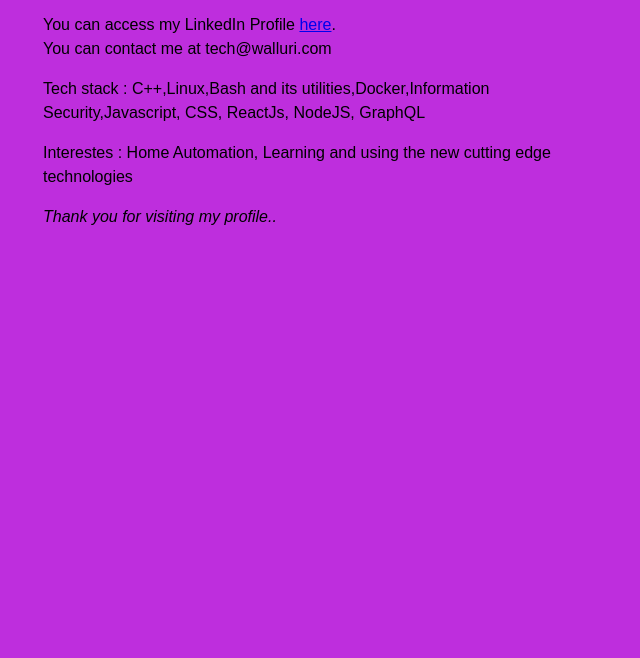
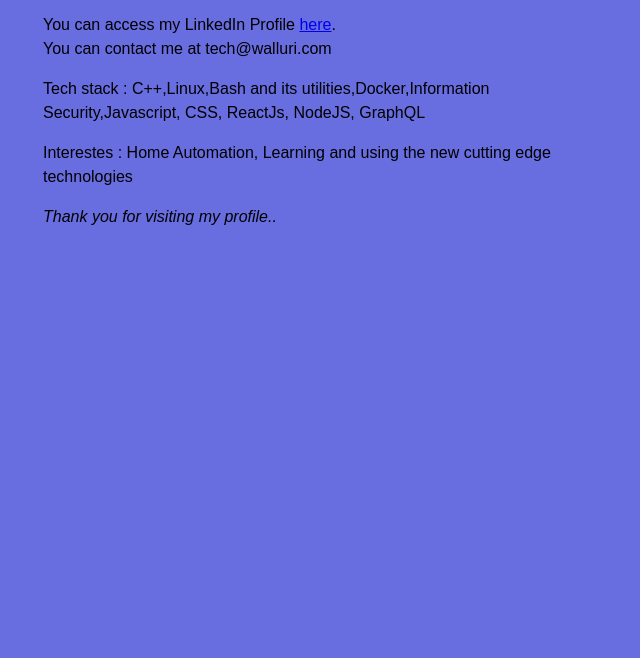
Before and after one commit to Walluri/portfolio, a plain HTML site: page index.html in a window 1280 px wide. Shown: the part 142-800 px from the top of the page, without its empty margins (317-957 px from the left). Drawn offline with Linux system fonts and the light colour scheme.

Commit message:
Updated HTML

```diff
--- a/style.css
+++ b/style.css
@@ -3,5 +3,5 @@
 margin : 0 auto;
 font-family: Arial, Helvetica, sans-serif;
 line-height: 150%;
-background-color: #be2edd;
+background-color: #686de0;
 }
```
